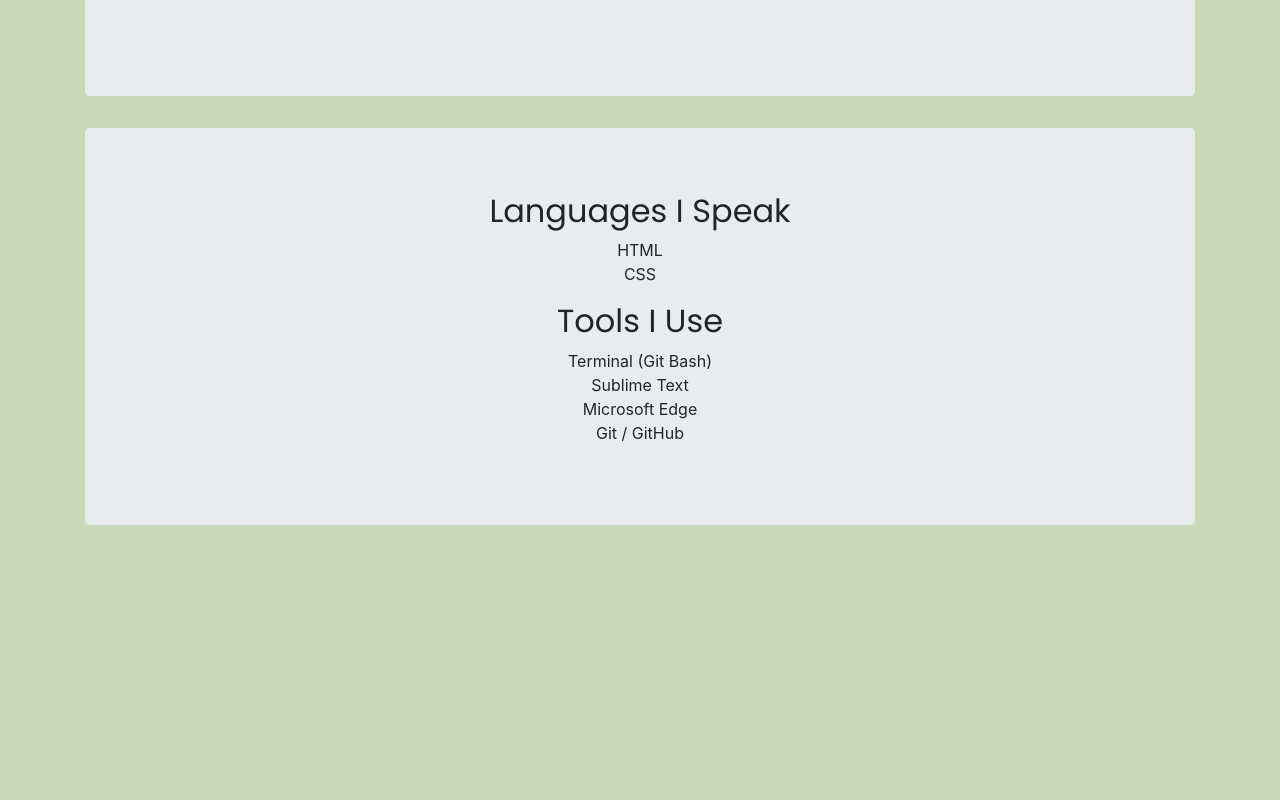
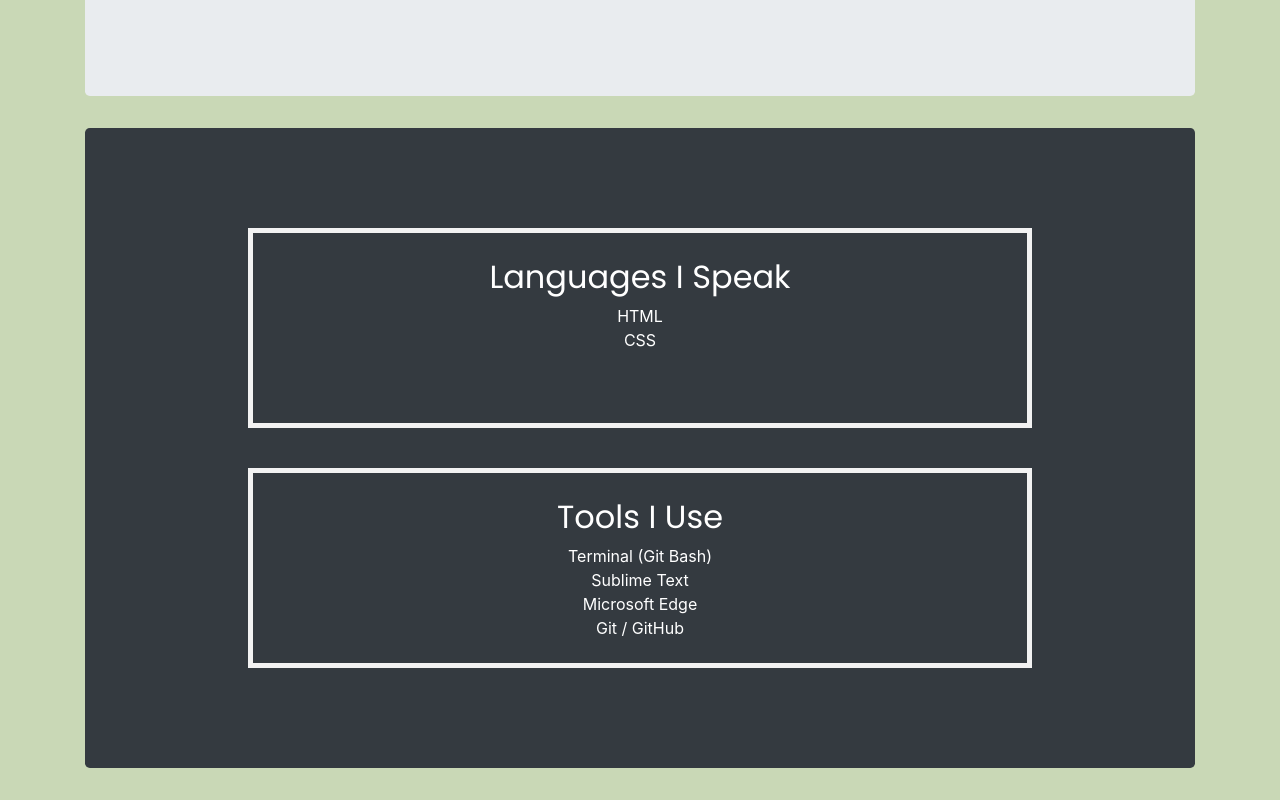
Before and after one commit to chrischan29/fcb-portfolio, a plain HTML site: page index.html in a window 1280 px wide. Shown: the part 616-1416 px from the top of the page. Before the commit the page ends 1173 px from the top, so only its background shows below. Drawn offline with nearby package versions, Linux system fonts and the light colour scheme.

Commit message:
Edit text color and layout in languages and tools section

```diff
--- a/css/style.css
+++ b/css/style.css
@@ -23,6 +23,7 @@ ul {
 	padding: 0;
 }
 
+#gallery,
 #landing {
 	height:  80vh;
 	display: flex;
@@ -30,3 +31,14 @@ ul {
 	justify-content: center;
 	align-items: center;
 }
+
+.languages,
+.tools {
+	color:  white;
+	padding: 25px;
+	height: 200px;
+	border:	5px solid #f2f2f2;
+	margin: 20px;
+	width: 75%;
+
+}
--- a/index.html
+++ b/index.html
@@ -63,7 +63,7 @@
 
 			<img src="images/avatar.jpg">
 		</section>
-		<section id="gallery" class="text-center jumbotron">
+		<section id="gallery" class="text-center jumbotron bg-dark">
 
 			<div class="languages">
 
```
